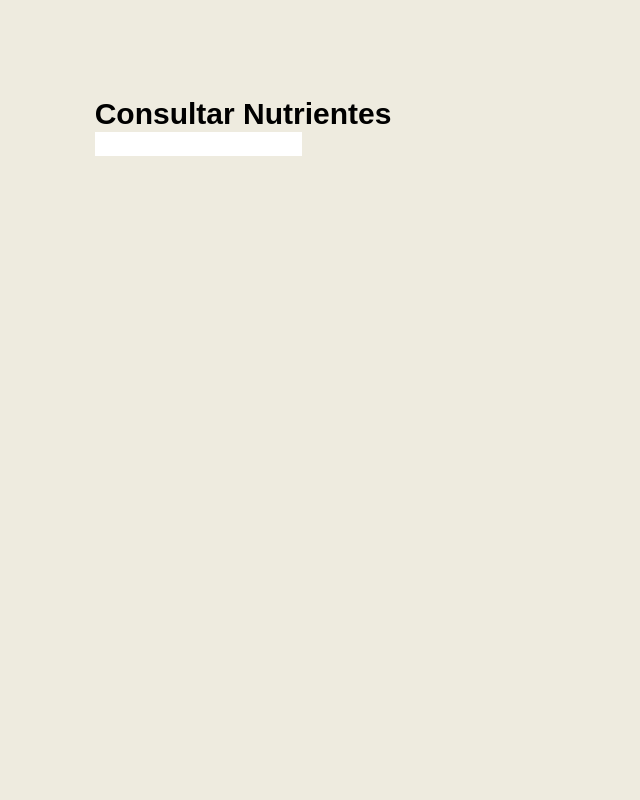
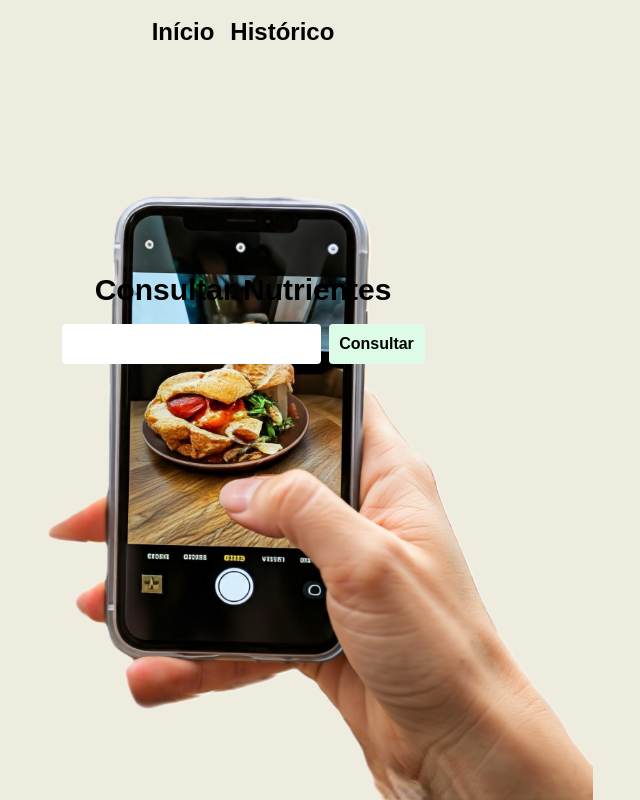
Before and after one commit to gabrielhenriqCS/Read-Nutrients, a Next.js app: page / in a window 1280 px wide. Shown: the whole page, without its empty margins (397-1037 px from the left). Built offline with nearby package versions, Linux system fonts and the light colour scheme.

Commit message:
feat: colocado o espaço de consultas no centro e adicional de uma navbar

```diff
--- a/src/app/components/NavBar.tsx
+++ b/src/app/components/NavBar.tsx
@@ -0,0 +1,10 @@
+export function NavBar() {
+    return (
+        <>
+            <ul className="flex flex-row gap-4 font-bold text-2xl">
+                <li><a href="/dashboard">Início</a></li>
+                <li><a href="/histórico">Histórico</a></li>
+            </ul>
+        </>
+    )
+}
--- a/src/app/page.tsx
+++ b/src/app/page.tsx
@@ -1,10 +1,18 @@
 import Image from "next/image";
+import CellFood from "./assets/apontandocelular.png"
 import { ConsultarNutrientes } from "./pages/consultarnutri";
+import { NavBar } from "./components/NavBar";
 
 export default function Home() {
   return (
-    <main className="flex flex-col items-center justify-between p-24">
-      <ConsultarNutrientes />
-    </main>
+    <div className="flex flex-col justify-center">
+    <header className="flex justify-center items-center p-4">
+      <NavBar />
+    </header>
+    <main className="flex flex-col justify-center items-center py-0 my-52">
+        <ConsultarNutrientes />
+      <Image className="absolute bottom-0 z-0 float-right" src={CellFood} alt="logo" width={700} />
+      </main>
+      </div>
   )
 }
--- a/src/app/pages/consultarnutri.tsx
+++ b/src/app/pages/consultarnutri.tsx
@@ -2,9 +2,12 @@
 
 export function ConsultarNutrientes() {
     return (
-        <div>
-        <h1 className="font-bold text-3xl">Consultar Nutrientes</h1>
-        <input type="text" name="codebar" id="codebar" />
+        <>
+        <h1 className="font-bold text-3xl z-10">Consultar Nutrientes</h1>
+        <div className="flex items-center mt-4 z-10">
+            <input className="py-2 pr-10 pl-3 rounded box-border" type="text" name="codebar" id="codebar" />
+            <button className="ml-2 bg-green-100 p-2 rounded font-semibold text-base w-24 hover:bg-green-600 hover:text-white active:bg-green-900">Consultar</button>
         </div>
+        </>
     );
 }
```
Also changed, not shown: src/app/assets/apontandocelular.png (added).
